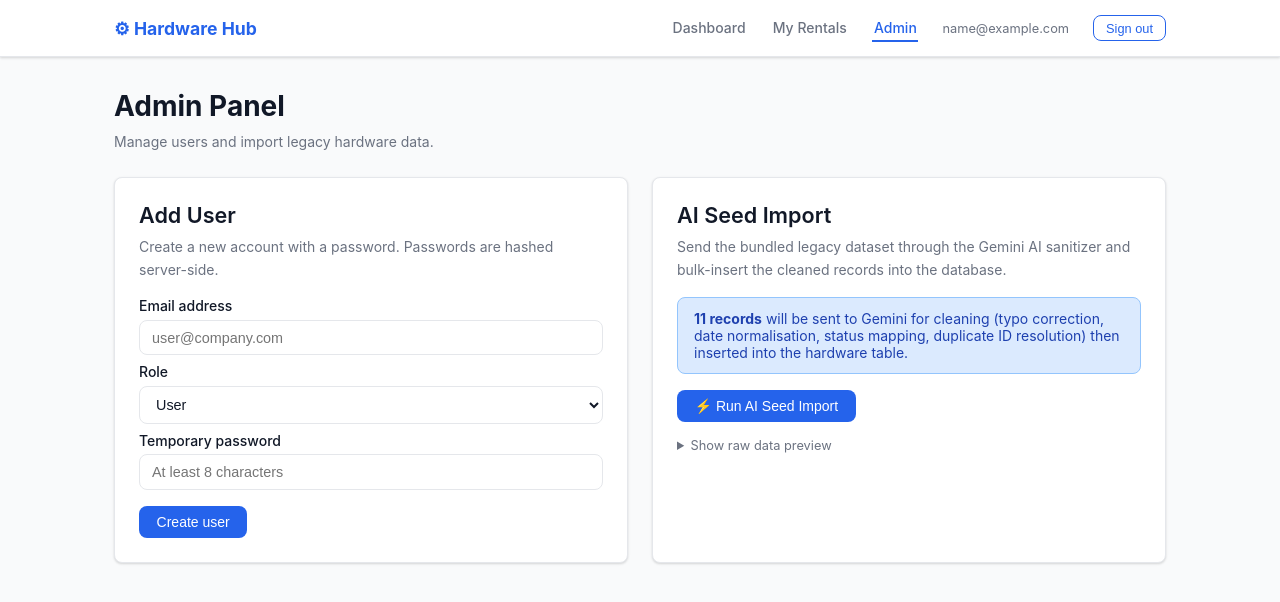
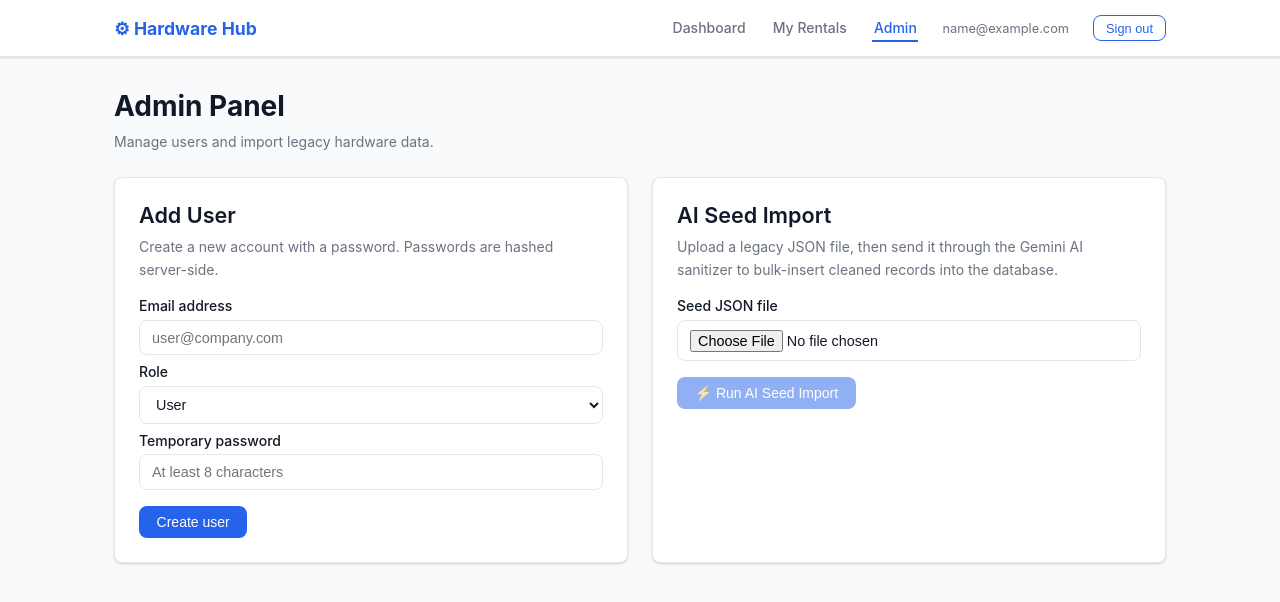
Before and after one commit to damianlebiedz/hardware-hub, a Vue app in the folder frontend/: page /admin in a window 1280 px wide. Shown: the top 602 px of the page. Built offline with nearby package versions, Linux system fonts and the light colour scheme; sample sign-in values are in the browser's storage.

Commit message:
fix: replace hardcoded dataset with file upload option in AdminView, describe problem in README.md

```diff
--- a/frontend/src/views/AdminView.vue
+++ b/frontend/src/views/AdminView.vue
@@ -45,32 +45,45 @@
       <div class="card">
         <h2>AI Seed Import</h2>
         <p class="text-muted mt-1" style="margin-bottom:1rem;">
-          Send the bundled legacy dataset through the Gemini AI sanitizer and
-          bulk-insert the cleaned records into the database.
+          Upload a legacy JSON file, then send it through the Gemini AI sanitizer
+          to bulk-insert cleaned records into the database.
         </p>
 
-        <div class="alert alert-info" style="margin-bottom:1rem;">
-          <strong>{{ SEED_DATA.length }} records</strong> will be sent to Gemini
-          for cleaning (typo correction, date normalisation, status mapping,
+        <div class="form-group" style="margin-bottom:1rem;">
+          <label for="seed-file">Seed JSON file</label>
+          <input
+            id="seed-file"
+            type="file"
+            class="input"
+            accept=".json,application/json"
+            :disabled="seedLoading"
+            @change="handleSeedFileChange"
+          />
+        </div>
+
+        <div v-if="seedRecordCount > 0" class="alert alert-info" style="margin-bottom:1rem;">
+          <strong>{{ seedRecordCount }} records</strong> from
+          <strong>{{ seedFileName }}</strong> are ready to be sent to Gemini
+          for cleaning (typo correction, date normalization, status mapping,
           duplicate ID resolution) then inserted into the hardware table.
         </div>
 
         <div v-if="seedError"   class="alert alert-error">{{ seedError }}</div>
         <div v-if="seedSuccess" class="alert alert-success">{{ seedSuccess }}</div>
 
-        <button class="btn btn-primary" :disabled="seedLoading" @click="handleSeedImport">
+        <button class="btn btn-primary" :disabled="seedLoading || seedRecordCount === 0" @click="handleSeedImport">
           <span v-if="seedLoading" class="spinner"></span>
           {{ seedLoading ? 'Importing via AI…' : '⚡ Run AI Seed Import' }}
         </button>
 
         <!-- Preview of raw data that will be sent -->
-        <details style="margin-top:1rem;">
+        <details v-if="seedRecordCount > 0" style="margin-top:1rem;">
           <summary class="text-muted" style="cursor:pointer; font-size:.8rem;">
             Show raw data preview
           </summary>
           <pre style="font-size:.72rem; overflow:auto; max-height:220px; margin-top:.5rem;
                       background:var(--bg); padding:.75rem; border-radius:var(--radius);
-                      border:1px solid var(--border);">{{ JSON.stringify(SEED_DATA, null, 2) }}</pre>
+                      border:1px solid var(--border);">{{ JSON.stringify(seedPayload, null, 2) }}</pre>
         </details>
       </div>
 
@@ -81,21 +94,6 @@
 <script setup>
 import { ref } from 'vue'
 import { createUser, aiSeed } from '../api/client.js'
-
-// ── Hardcoded raw legacy dataset (sent as-is to the AI sanitizer) ──────────
-const SEED_DATA = [
-  { id: 1,  name: 'Apple iPhone 13 Pro Max',  brand: 'Apple',   purchaseDate: '2021-11-23', status: 'Available' },
-  { id: 2,  name: 'Apple MacBook Pro 13',      brand: 'Apple',   purchaseDate: '2021-12-20', status: 'In Use' },
-  { id: 3,  name: 'Razer Basilisk V2',         brand: 'Razer',   purchaseDate: '2021-06-05', status: 'Repair' },
-  { id: 4,  name: 'SAMSUNG Galaxy S21',        brand: 'Samsung', purchaseDate: '2021-11-23', status: 'Available' },
-  { id: 5,  name: 'Dell XPS 15 9510',          brand: 'Dell',    purchaseDate: '2022-03-15', status: 'Available', notes: 'Battery swelling, do not issue without service.' },
-  { id: 6,  name: 'Logitech MX Master 3',      brand: 'Logitech',purchaseDate: '2027-10-10', status: 'Available' },
-  { id: 7,  name: 'Sony WH-1000XM4',           brand: 'Sony',    purchaseDate: '2022-01-12', status: 'In Use',   assignedTo: 'j.doe@booksy.com' },
-  { id: 4,  name: 'Duplicate ID Test Laptop',  brand: 'Lenovo',  purchaseDate: '2023-01-01', status: 'Repair' },
-  { id: 9,  name: 'iPad Pro 12.9',             brand: 'Appel',   purchaseDate: '22-05-2023', status: 'Available' },
-  { id: 10, name: 'Unknown Device',            brand: '',        purchaseDate: null,         status: 'Unknown' },
-  { id: 11, name: 'MacBook Air M2',            brand: 'Apple',   purchaseDate: '2023-08-01', status: 'Available', history: 'Returned by user with liquid damage. Keyboard sticky.' },
-]
 
 // ── Add user state ──────────────────────────────────────────────────────────
 const newEmail    = ref('')
@@ -125,12 +123,42 @@ async function handleCreateUser() {
 const seedLoading = ref(false)
 const seedError   = ref('')
 const seedSuccess = ref('')
+const seedPayload = ref([])
+const seedFileName = ref('')
+const seedRecordCount = ref(0)
+
+async function handleSeedFileChange(event) {
+  seedError.value = seedSuccess.value = ''
+  seedPayload.value = []
+  seedRecordCount.value = 0
+  seedFileName.value = ''
+
+  const file = event.target.files?.[0]
+  if (!file) return
+
+  try {
+    const rawText = await file.text()
+    const parsed = JSON.parse(rawText)
+    if (!Array.isArray(parsed)) {
+      throw new Error('Seed file must contain a JSON array.')
+    }
+    seedPayload.value = parsed
+    seedRecordCount.value = parsed.length
+    seedFileName.value = file.name
+  } catch (err) {
+    seedError.value = err.message || 'Failed to parse JSON file.'
+  }
+}
 
 async function handleSeedImport() {
   seedError.value = seedSuccess.value = ''
+  if (seedRecordCount.value === 0) {
+    seedError.value = 'Upload a JSON file with at least one record first.'
+    return
+  }
   seedLoading.value = true
   try {
-    const result = await aiSeed(SEED_DATA)
+    const result = await aiSeed(seedPayload.value)
     seedSuccess.value = `✓ Inserted ${result.inserted} record(s) after AI sanitization.`
   } catch (err) {
     seedError.value = err.message || 'AI seed import failed.'
```
Also changed, not shown: 1 other file (tests, documents, lock files or other folders).
